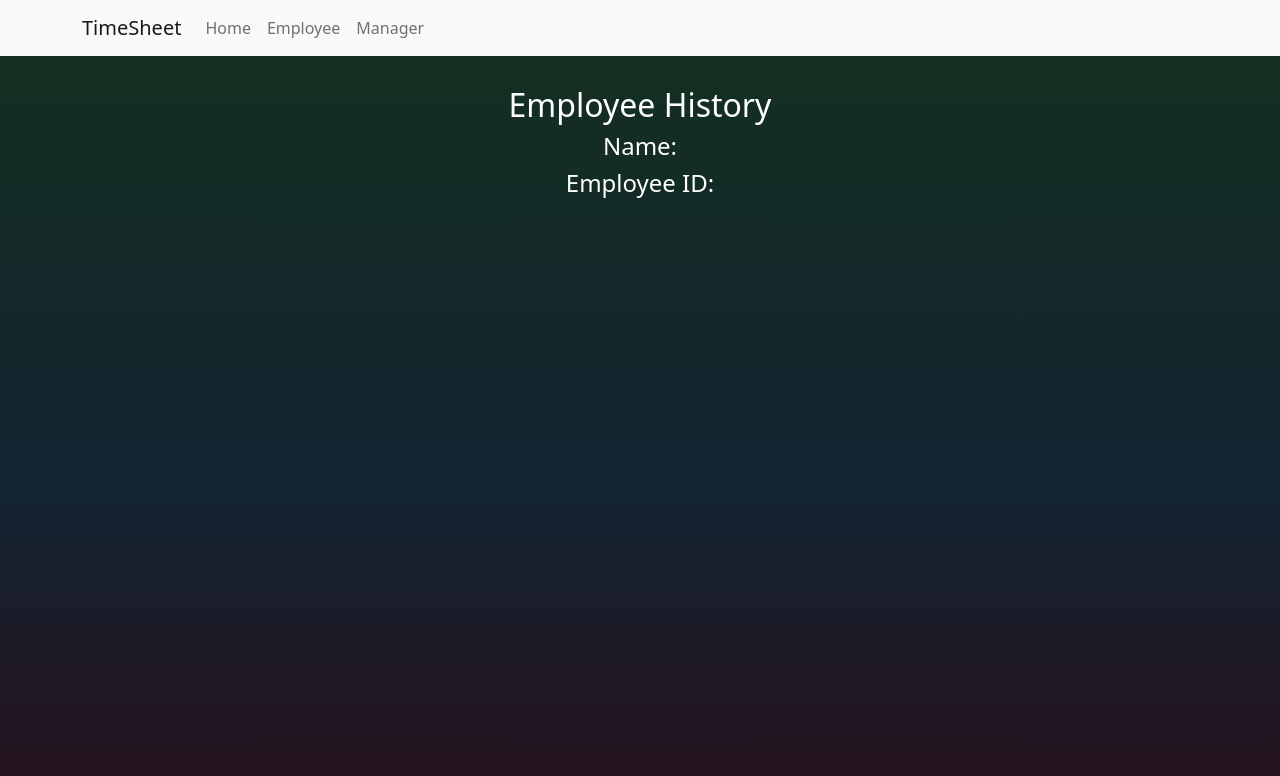
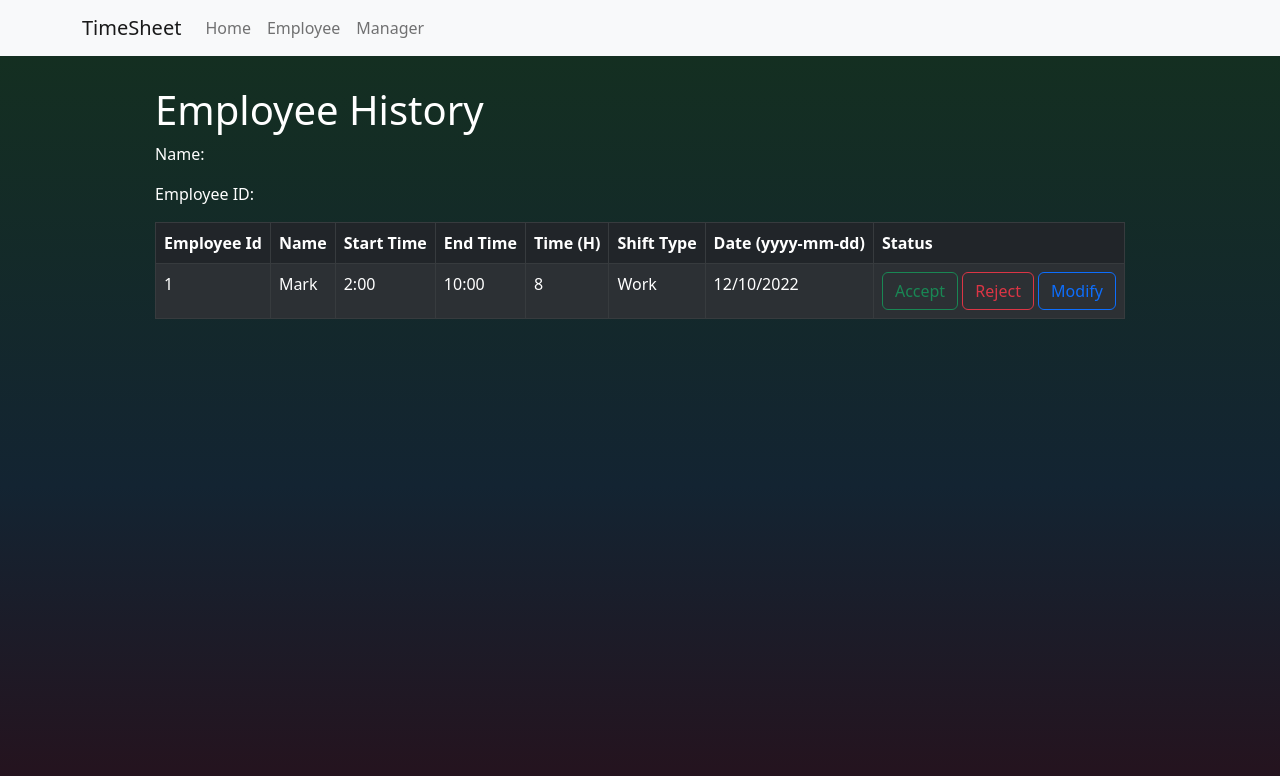
Before and after one commit to fasiehkhan/EmployeeHoursLoggingSystem, a React (Create React App) app: page /employee-history in a window 1280 px wide. Shown: the top 776 px of the page. Built offline with nearby package versions, Linux system fonts and the light colour scheme.

Commit message:
Updated employee history

```diff
--- a/package.json
+++ b/package.json
@@ -7,6 +7,9 @@
     "@testing-library/react": "^13.4.0",
     "@testing-library/user-event": "^13.5.0",
     "bootstrap": "^5.2.3",
+    "dotenv": "^16.0.3",
+    "express": "^4.18.2",
+    "mysql2": "^2.3.3",
     "react": "^18.2.0",
     "react-bootstrap": "^2.6.0",
     "react-dom": "^18.2.0",
--- a/src/views/EmployeeHistory.jsx
+++ b/src/views/EmployeeHistory.jsx
@@ -1,13 +1,55 @@
+import Table from 'react-bootstrap/Table';
+import Button from 'react-bootstrap/Button';
+
+
 export const EmployeeHistory = () => {
+
+    const handleAccepted = () => {
+        console.log("Accepted")
+    }
+
+    const handleRejected = () => {
+        console.log("Rejected")
+    }
+
+    const handleModify = () => {
+        console.log("Modified")
+    }
+
+
     return (
-        <div className="employee">
-            <h2>Employee History</h2>
-            <h4>Name: </h4>
-            <h4>Employee ID: </h4>
-
-            <div>
-
-            </div>
+        <div className="manager">
+            <h1>Employee History</h1>
+            <p>Name: </p>
+            <p>Employee ID: </p>
+            <Table striped bordered hover variant="dark">
+                <thead>
+                    <tr>
+                        <th>Employee Id</th>
+                        <th>Name</th>
+                        <th>Start Time</th>
+                        <th>End Time</th>
+                        <th>Time (H)</th>
+                        <th>Shift Type</th>
+                        <th>Date (yyyy-mm-dd)</th>
+                        <th>Status</th>
+                    </tr>
+                </thead>
+                <tbody>
+                    <tr>
+                        <td>1</td>
+                        <td>Mark</td>
+                        <td>2:00</td>
+                        <td>10:00</td>
+                        <td>8</td>
+                        <td>Work</td>
+                        <td>12/10/2022</td>
+                        <td><Button variant="outline-success" onClick={handleAccepted}>Accept</Button>{' '}
+                            <Button variant="outline-danger" onClick={handleRejected}>Reject</Button>{' '}
+                            <Button variant="outline-primary" onClick={handleModify}>Modify</Button></td>
+                    </tr>
+                </tbody>
+            </Table>
         </div>
     );
 };
--- a/src/views/Manager.jsx
+++ b/src/views/Manager.jsx
@@ -30,7 +30,8 @@ export const Manager = () => {
                         <th>Start Time</th>
                         <th>End Time</th>
                         <th>Time (H)</th>
-                        <th>Date (mm/dd/yyyy)</th>
+                        <th>Shift Type</th>
+                        <th>Date (yyyy-mm-dd)</th>
                         <th>Status</th>
                     </tr>
                 </thead>
@@ -41,6 +42,7 @@ export const Manager = () => {
                         <td>2:00</td>
                         <td>10:00</td>
                         <td>8</td>
+                        <td>Work</td>
                         <td>12/10/2022</td>
                         <td><Button variant="outline-success" onClick={handleAccepted}>Accept</Button>{' '}
                             <Button variant="outline-danger" onClick={handleRejected}>Reject</Button>{' '}
```
Also changed, not shown: 1 other file (tests, documents, lock files or other folders).
